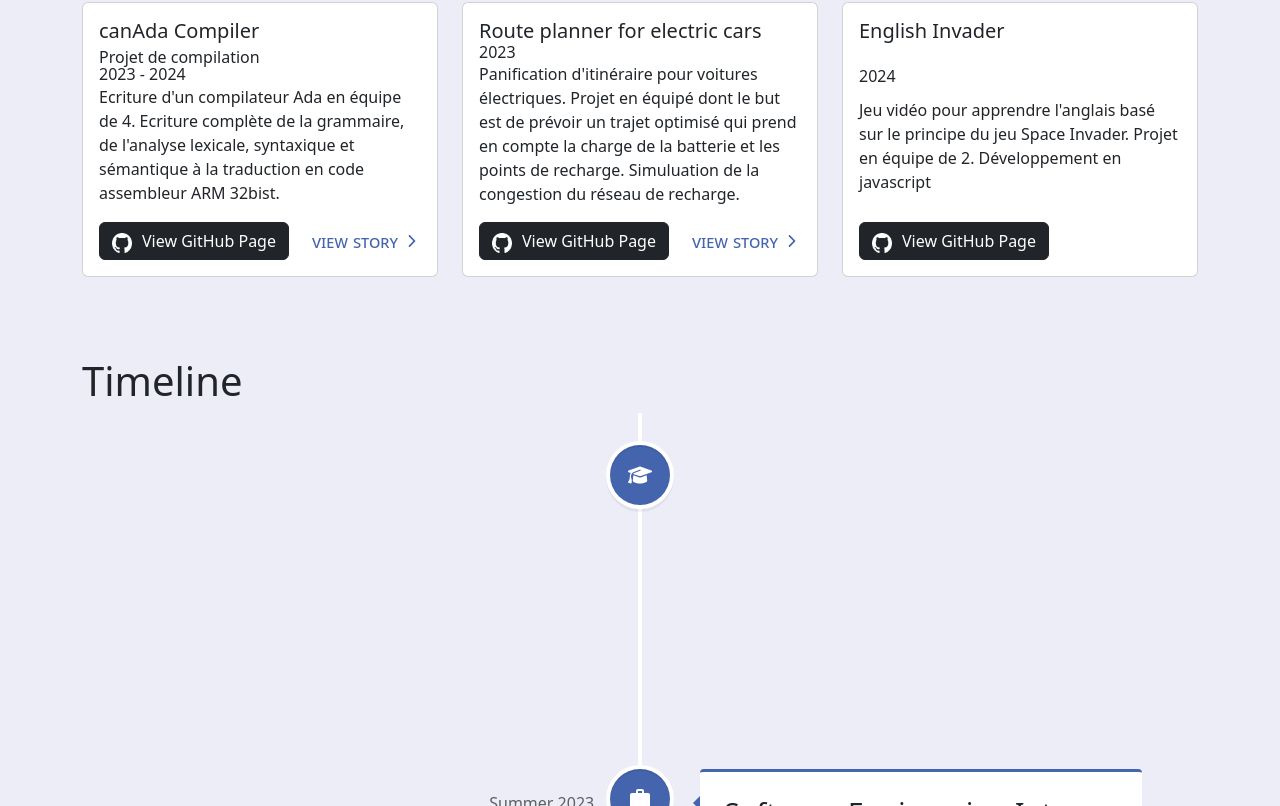
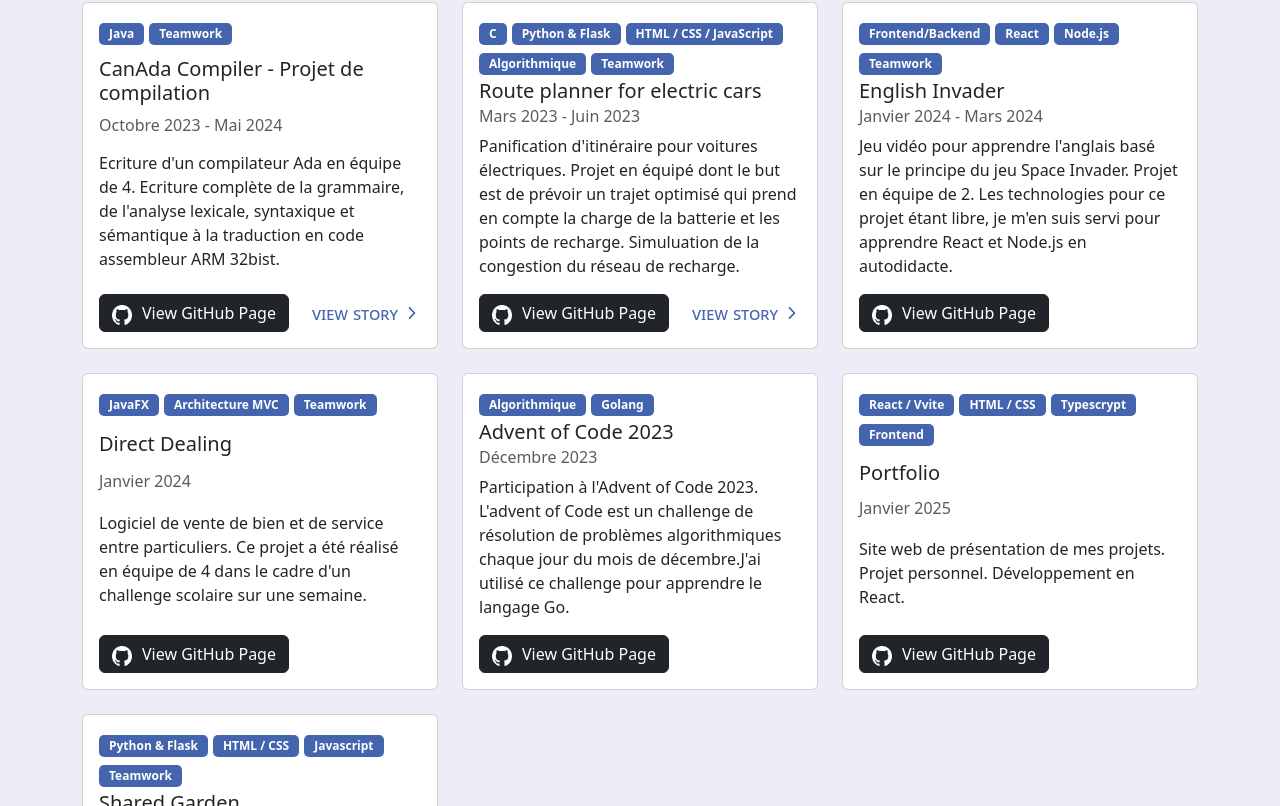
Before and after one commit to adrien-lrsse/portfolio, a React (Vite) app: page / in a window 1280 px wide. Shown: the part 934-1740 px from the top of the page. Built offline with nearby package versions, Linux system fonts and the light colour scheme.

Commit message:
feat: update project details and add badges to project cards

```diff
--- a/src/components/Timeline/Timeline.tsx
+++ b/src/components/Timeline/Timeline.tsx
@@ -20,7 +20,7 @@ function Timeline() {
                     </p>
                     <h6>What did he do in Sherbrooke Université?</h6>
                     <ul>
-                        <li>1</li>
+                        <li>1</li>https://encrypted-tbn0.gstatic.com/images?q=tbn:ANd9GcR9Kb27sN5XPlMqN-_3eae0-klrW5hUtUmk0g&s
                         <li>2</li>
                     </ul>
             </>} />
@@ -30,7 +30,7 @@ function Timeline() {
             subtitle='ActualBuro, Dax, France'
             content=''
             detail={<>
-                <img src="https://encrypted-tbn0.gstatic.com/images?q=tbn:ANd9GcR9Kb27sN5XPlMqN-_3eae0-klrW5hUtUmk0g&s" alt="Detail" style={{ width: '100%', marginBottom: '15px' }} />
+                <img src="https://www.francebleu.fr/s3/cruiser-production/2020/12/0f22fae5-fe43-4945-ae5e-2095a849e6e7/600_actuelburo_2.jpg" alt="Detail" style={{ width: '100%', marginBottom: '15px' }} />
                 <h6>What is Sherbrooke University?</h6>
                 <p style={{fontWeight:"300"}}>
                     L'université de Sherbrooke est une université francophone située à Sherbrooke, au Québec, Canada. Elle offre une large gamme de programmes d'études et est reconnue pour ses recherches innovantes et son engagement envers la communauté.
--- a/src/content/project.ts
+++ b/src/content/project.ts
@@ -11,35 +11,71 @@ export interface Project {
     imageUrl?: string; // URL de l'image pour la carte
     link?: string; // Lien pour en savoir plus sur le projet
     story?: string;
+    badges?: string[]; // Badges pour le projet
   }
 
   export const projects: Project[] = [
     {
       id: 1,
-      title: "canAda Compiler",
+      title: "CanAda Compiler",
       subtitle: "Projet de compilation",
-      date: "2023 - 2024",
+      date: "Octobre 2023 - Mai 2024",
       description: "Ecriture d'un compilateur Ada en équipe de 4. Ecriture complète de la grammaire, de l'analyse lexicale, syntaxique et sémantique à la traduction en code assembleur ARM 32bist.",
     //   imageUrl: "https://laconsole.dev/images/articles/differences-langage-compile-interprete/schema-compilateur.png",
       link: "https://github.com/adrien-lrsse/canAda-compiler",
-      story: "/project/compiler"
+      story: "/project/compiler",
+      badges: ["Java", "Teamwork"]
 
     },
     {
       id: 2,
       title: "Route planner for electric cars",
-      date: "2023",
+      date: "Mars 2023 - Juin 2023",
       description: "Panification d'itinéraire pour voitures électriques. Projet en équipé dont le but est de prévoir un trajet optimisé qui prend en compte la charge de la batterie et les points de recharge. Simuluation de la congestion du réseau de recharge.",
     //   imageUrl: "https://github.com/adrien-lrsse/route-planner-for-electric-cars/raw/master/app/data/readme/output_3.png",
       link: "https://github.com/adrien-lrsse/route-planner-for-electric-cars",
-      story: "/project/route-planner"
+      story: "/project/route-planner",
+      badges: ["C", "Python & Flask", "HTML / CSS / JavaScript", "Algorithmique", "Teamwork"]
     },
     {
       id: 3,
       title: "English Invader",
-      date: "2024",
-      description: "Jeu vidéo pour apprendre l'anglais basé sur le principe du jeu Space Invader. Projet en équipe de 2. Développement en javascript",
-    //   imageUrl: englishInvader,
+      date: "Janvier 2024 - Mars 2024",
+      description: "Jeu vidéo pour apprendre l'anglais basé sur le principe du jeu Space Invader. Projet en équipe de 2. Les technologies pour ce projet étant libre, je m'en suis servi pour apprendre React et Node.js en autodidacte.",
       link: "https://github.com/adrien-lrsse/english-invader",
+      badges: ["Frontend/Backend", "React", "Node.js", "Teamwork"]
     },
+    {
+      id: 4,
+      title: "Direct Dealing",
+      date: "Janvier 2024",
+      description: "Logiciel de vente de bien et de service entre particuliers. Ce projet a été réalisé en équipe de 4 dans le cadre d'un challenge scolaire sur une semaine.",
+      link: "https://github.com/TheoHorn/codingweek",
+      badges: ["JavaFX", "Architecture MVC","Teamwork"]
+    },
+    {
+      id: 5,
+      title: "Advent of Code 2023",
+      date: "Décembre 2023",
+      description: "Participation à l'Advent of Code 2023. L'advent of Code est un challenge de résolution de problèmes algorithmiques chaque jour du mois de décembre.J'ai utilisé ce challenge pour apprendre le langage Go.",
+      link: "https://github.com/adrien-lrsse/advent-of-code-2023",
+      badges: ["Algorithmique", "Golang"]
+    },
+    {
+      id: 6,
+      title: "Portfolio",
+      date: "Janvier 2025",
+      description: "Site web de présentation de mes projets. Projet personnel. Développement en React.",
+      link: "https://github.com/adrien-lrsse/portfolio",
+      badges: ["React / Vvite", "HTML / CSS", "Typescrypt", "Frontend"]
+    },
+    {
+      id: 7,
+      title: "Shared Garden",
+      date: "Octobre 2022 - Janvier 2023",
+      description: "Site web de partage de jardin entre particuliers. Projet en équipe de 3. Développement en Python avec le framework Flask.",
+      link: "https://github.com/adrien-lrsse/shared-garden",
+      badges: ["Python & Flask", "HTML / CSS", "Javascript", "Teamwork"]
+    },
+
   ];
--- a/src/pages/Project.tsx
+++ b/src/pages/Project.tsx
@@ -1,5 +1,5 @@
 import React from 'react';
-import { Button, Card, Col, Row } from 'react-bootstrap';
+import { Badge, Button, Card, Col, Container, Row } from 'react-bootstrap';
 import GitHubButton from '../components/Button/GitHubButton';
 import { projects } from '../content/project';
 import './project.css';
@@ -13,9 +13,13 @@ function Project() {
                     <Card className="h-100">
 
                         <Card.Body className="card-body">
-                            <Card.Title>{project.title}</Card.Title>
-                            <Card.Subtitle>{project.subtitle}</Card.Subtitle>
-                            <Card.Subtitle>{project.date}</Card.Subtitle>
+                            <div className="d-flex flex-wrap">
+                                {project.badges && project.badges.map((badge) => (
+                                    <Badge bg='#4464AD' className='stack-badge my-1'>{badge}</Badge>
+                                ))}
+                            </div>
+                            <Card.Title>{project.title}  {project.subtitle && <>- {project.subtitle}</>}</Card.Title>
+                            <Card.Subtitle className="mb-2 text-muted">{project.date}</Card.Subtitle>
                             <Card.Text>{project.description}</Card.Text>
                             <Row>
                                 <Col className="d-flex justify-content-between">
```
